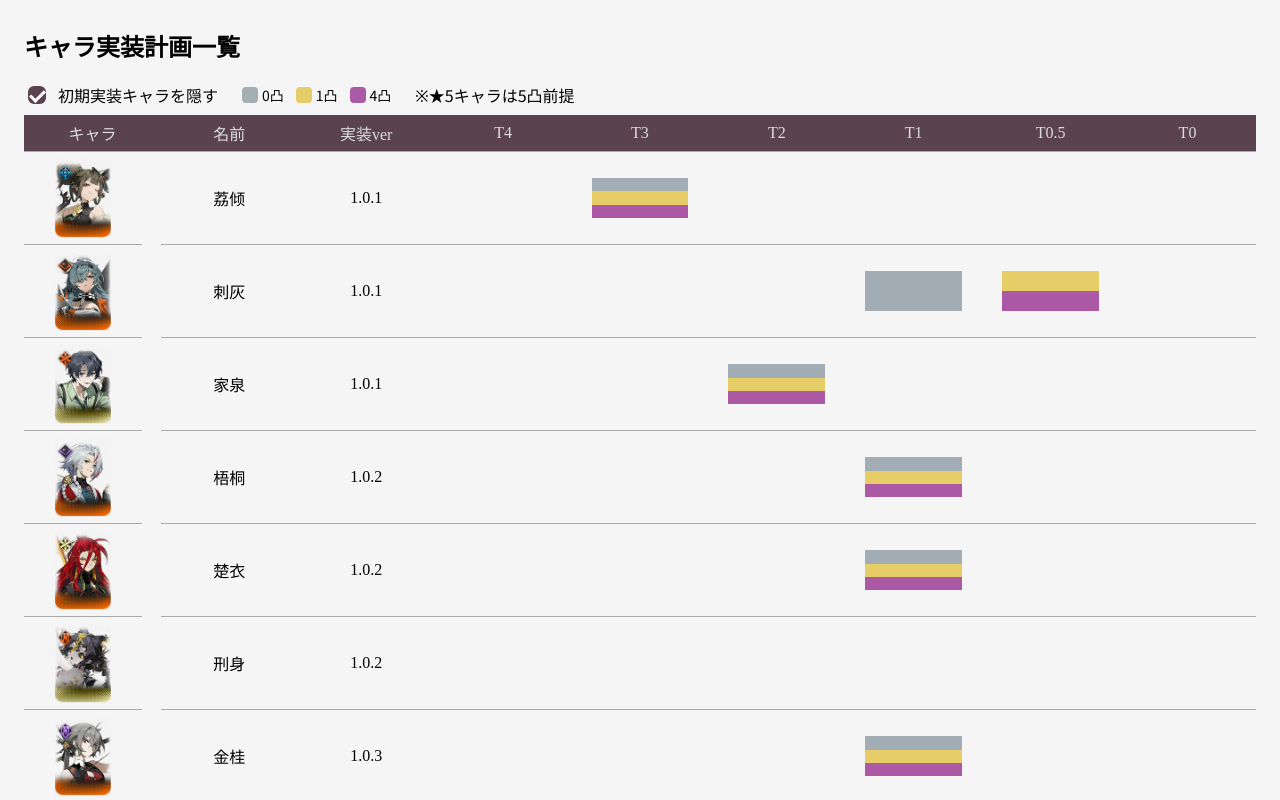
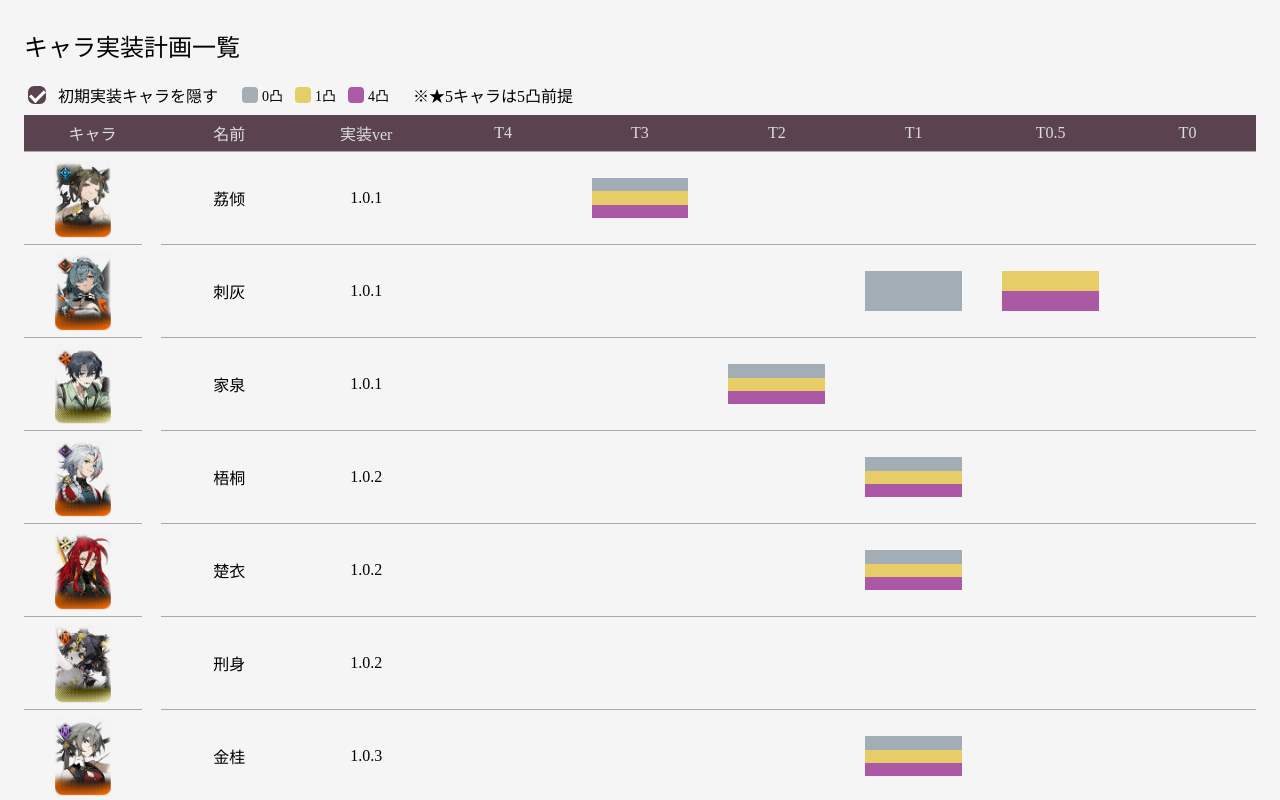
Before and after one commit to Eniwder/singetsu_newchar_tier, a website: page index.html in a window 1280 px wide. Shown: the top 800 px of the page. Drawn offline with nearby package versions, Linux system fonts and the light colour scheme.

Commit message:
fix font

```diff
--- a/index.html
+++ b/index.html
@@ -22,6 +22,14 @@
         width: 100%;
         text-align: center;
       }
+      .header {
+        display: flex;
+        align-items: center;
+        gap: 24px;
+        margin-bottom: 8px;
+      }
+      .header,
+      h2,
       th,
       td.ver,
       footer {
@@ -113,14 +121,7 @@
   <body>
     <div id="app">
       <h2>キャラ実装計画一覧</h2>
-      <div
-        style="
-          display: flex;
-          align-items: center;
-          gap: 24px;
-          margin-bottom: 8px;
-        "
-      >
+      <div class="header">
         <label style="display: flex; align-items: center; gap: 6px">
           <input
             type="checkbox"
```
